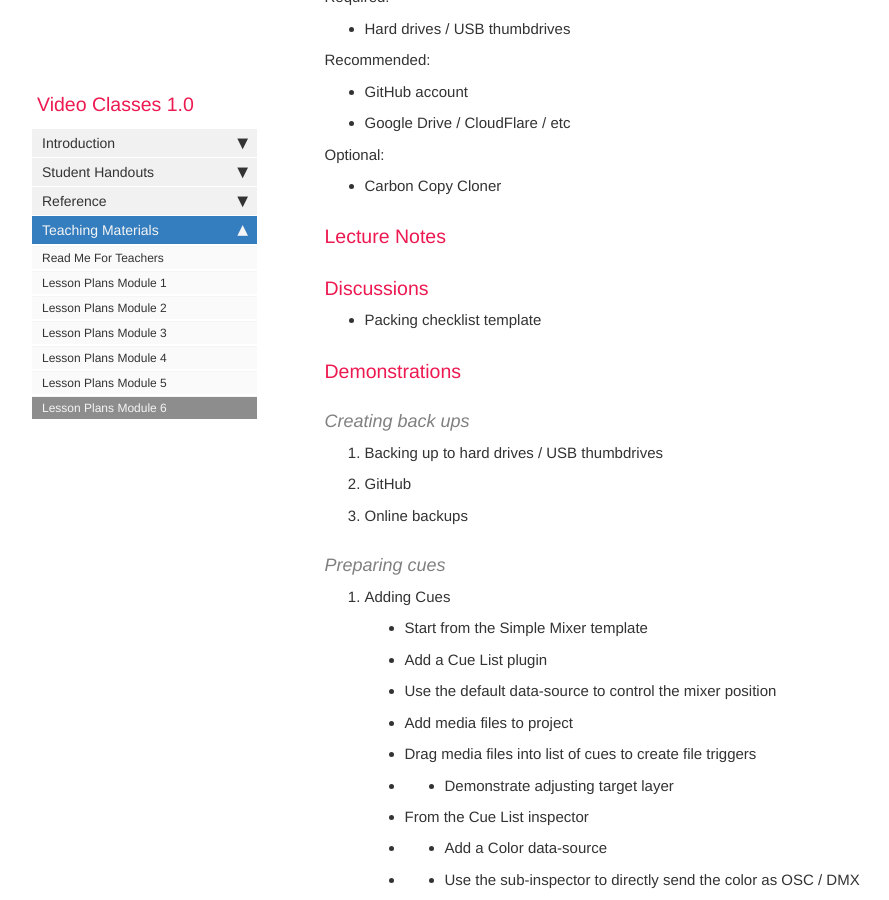
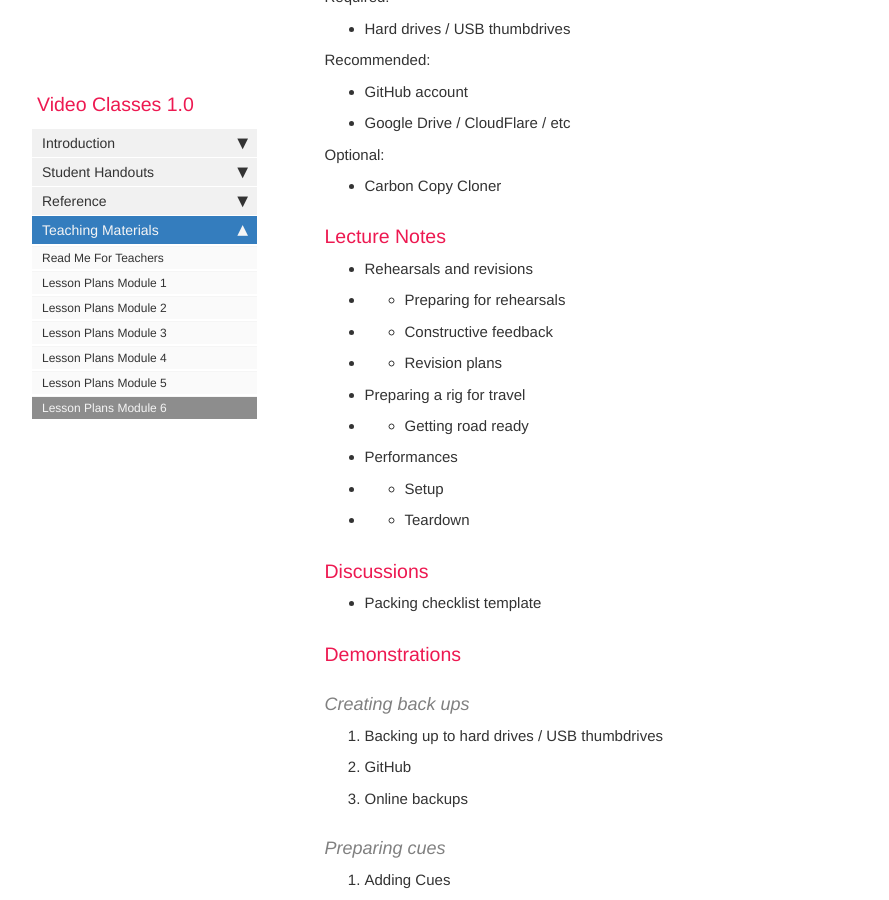
Before and after one commit to Vidvox/vvedu, a Jekyll site: the page built from pages/teaching/teaching_module_6.md, in a window 1280 px wide and 900 px high, scrolled down 11830 px. Shown: the whole window, without its empty margins (38-927 px from the left). Built offline with Jekyll 4.4.1, drawn with Linux system fonts in a browser that asks for light colours; nearby versions of some CDN libraries; comment, search, counter and statistics services are not loaded.

Commit message:
Improvements

```diff
--- a/pages/teaching/teaching_module_6.md
+++ b/pages/teaching/teaching_module_6.md
@@ -379,6 +379,16 @@ Optional:
 
 ### Lecture Notes
 
+- Rehearsals and revisions
+- - Preparing for rehearsals
+- - Constructive feedback
+- - Revision plans
+- Preparing a rig for travel
+- - Getting road ready
+- Performances
+- - Setup
+- - Teardown
+
 ### Discussions
 
 * Packing checklist template
```
Also changed, not shown: pages/handouts/handout_module_5.md (+35 -7 lines), pages/reference/ref_downloads.md (+1 -0 lines), pages/teaching/teaching_module_5.md (+25 -17 lines).
